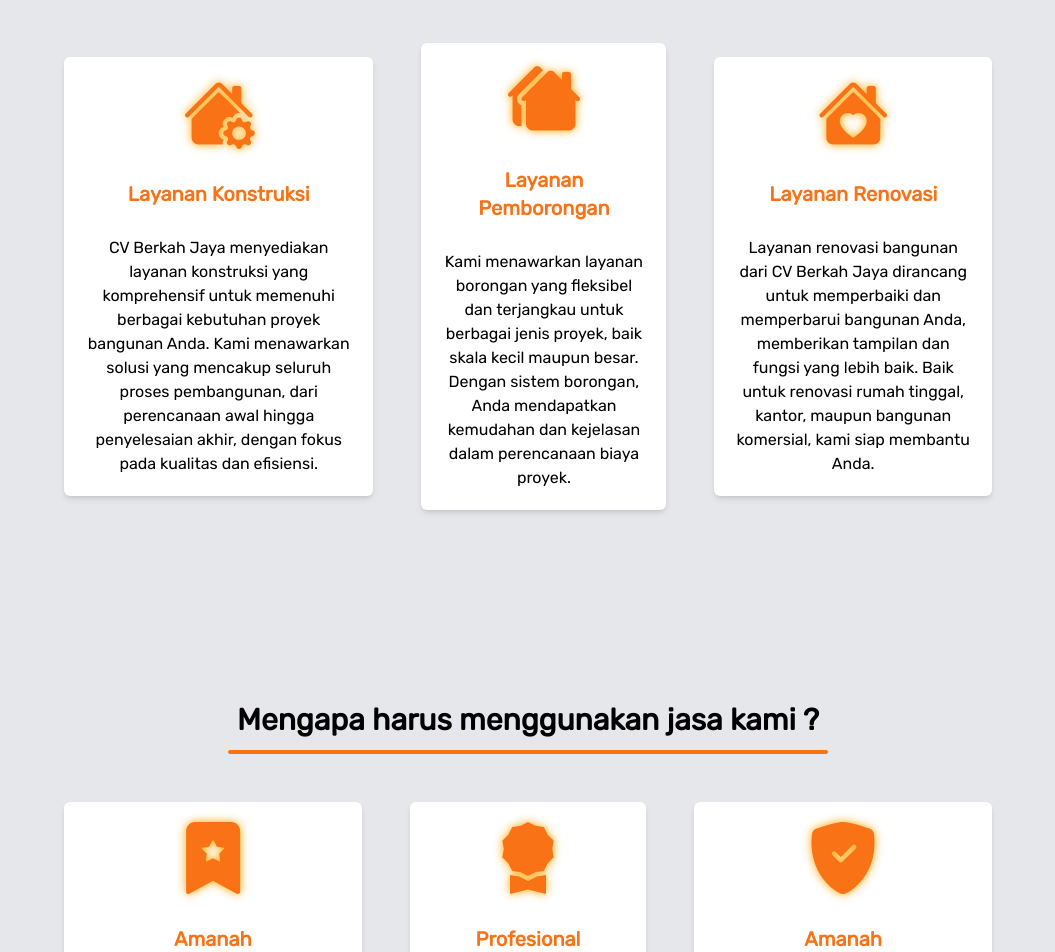
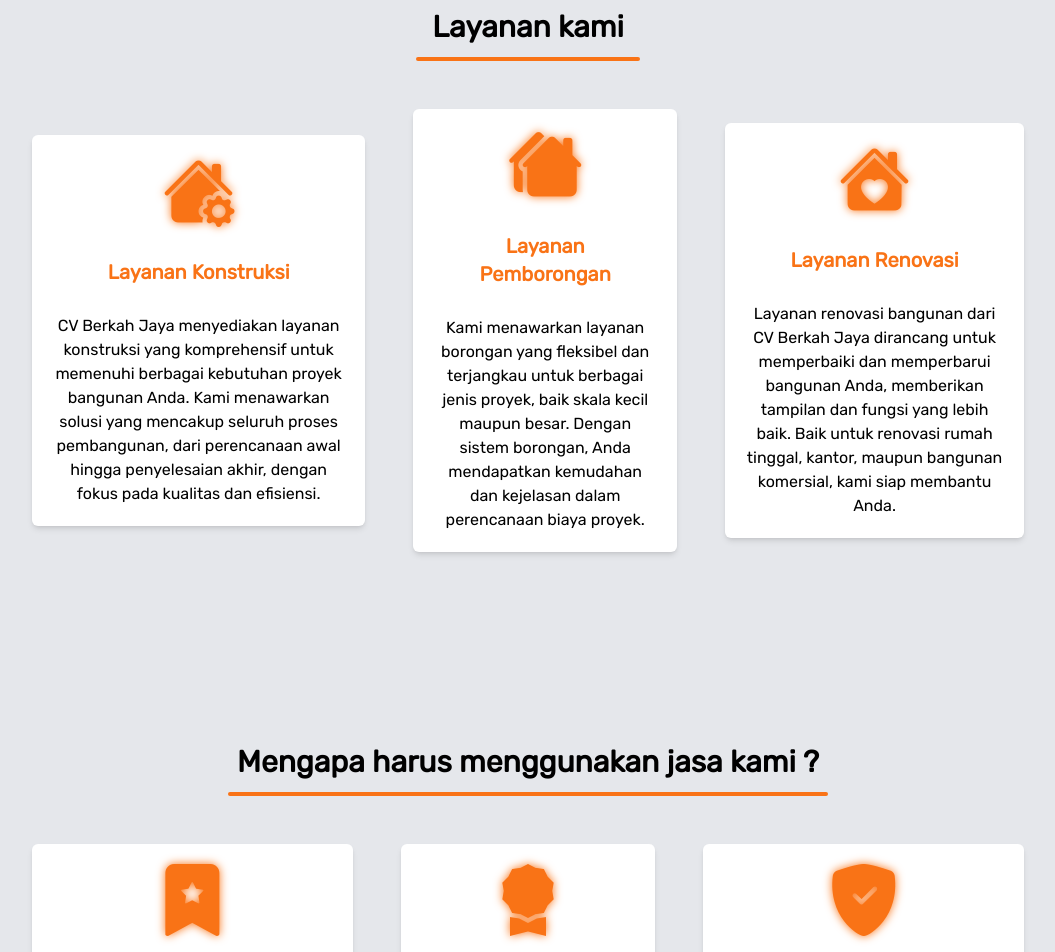
Before and after one commit to fpbismyname/cv-berkah-jaya, a React (Vite) app: page / in a window 1280 px wide. Shown: the part 1480-2432 px from the top of the page, without its empty margins (112-1167 px from the left). Built offline with nearby package versions, Linux system fonts and the light colour scheme.

Commit message:
CV-Berkah-Jaya-Cianjur-V-1.0.6

```diff
--- a/index.html
+++ b/index.html
@@ -4,7 +4,7 @@
     <meta charset="UTF-8" />
     <link rel="icon" type="image/png" href="/berkah-jaya.png" />
     <meta name="viewport" content="width=device-width, initial-scale=1.0" />
-    <title>CV - Berkah Jaya Cianjur</title>
+    <title>Jasa Konstruksi Cianjur - CV Berkah Jaya Cianjur</title>
   </head>
   <body>
     <div id="root"></div>
--- a/src/App.jsx
+++ b/src/App.jsx
@@ -7,7 +7,7 @@ import Whatsapp from "./components/Whatsapp";
 const App = () => {
   return (
     <>
-      <div className="flex flex-col min-h-[100vh] bg-gray-200 p-8 gap-12">
+      <div className="flex flex-col min-h-[100vh] bg-gray-200 gap-12">
         <Navbar />
         <Whatsapp/>
         <Content />
--- a/src/components/Contents.jsx
+++ b/src/components/Contents.jsx
@@ -4,7 +4,7 @@ import "bootstrap-icons/font/bootstrap-icons.css";
 
 const content = () => {
   return (
-    <div className="flex flex-col p-24 desktop:p-8 mobile:p-0 tablet:p-0 gap-24 mobile:gap-12 tablet:gap-12">
+    <div className="flex flex-col p-24 desktop:p-8 mobile:p-0 tablet:p-0 gap-24 mobile:gap-8 tablet:gap-8">
       {/* Welcome Contenr */}
       <div className="flex flex-col p-0 rounded-md tablet:p-28 mobile:p-10 justify-center">
         <div className="flex flex-row justify-center gap-12 tablet:flex-col-reverse mobile:flex-col-reverse tablet:gap-8 mobile:gap-4">
@@ -76,7 +76,7 @@ const content = () => {
         <div className="flex flex-row mobile:flex-col tablet:flex-col justify-center gap-12 ">
           <div className="flex flex-col justify-center gap-12 tablet:gap-8 mobile:gap-4 ">
             <div className="flex bg-white p-5 rounded-md flex-col justify-center gap-4 tablet:w-full mobile:w-full text-center shadow-md">
-              <i className="bi bi-house-gear-fill text-7xl text-orange-500 drop-shadow-[0px_0px_5px_orange]"></i>
+              <i className="bi bi-house-gear-fill text-7xl text-orange-500 drop-shadow-[0px_0px_5px_#f97316]"></i>
               <h1 className="text-xl tablet:text-3xl tablet:text-center mobile:text-2xl mobile:text-center p-3">
                 <span className="text-orange-500 font-bold">
                   Layanan Konstruksi
@@ -93,7 +93,7 @@ const content = () => {
           </div>
           <div className="flex flex-col justify-center gap-12 tablet:gap-8 mobile:gap-4 ">
             <div className="flex bg-white p-5 rounded-md flex-col justify-center gap-4 tablet:w-full mobile:w-full text-center shadow-md">
-              <i className="bi bi-houses-fill text-7xl text-orange-500 drop-shadow-[0px_0px_5px_orange]"></i>
+              <i className="bi bi-houses-fill text-7xl text-orange-500 drop-shadow-[0px_0px_5px_#f97316]"></i>
               <h1 className="text-xl tablet:text-3xl tablet:text-center mobile:text-2xl mobile:text-center p-3">
                 <span className="text-orange-500 font-bold">
                   Layanan Pemborongan
@@ -109,7 +109,7 @@ const content = () => {
           </div>
           <div className="flex flex-col justify-center gap-12 tablet:gap-8 mobile:gap-4">
             <div className="flex bg-white p-5 rounded-md flex-col justify-center gap-4 tablet:w-full mobile:w-full text-center shadow-md">
-              <i className="bi bi-house-heart-fill text-7xl text-orange-500 drop-shadow-[0px_0px_5px_orange]"></i>
+              <i className="bi bi-house-heart-fill text-7xl text-orange-500 drop-shadow-[0px_0px_5px_#f97316]"></i>
               <h1 className="text-xl tablet:text-3xl tablet:text-center mobile:text-2xl mobile:text-center p-3">
                 <span className="text-orange-500 font-bold">
                   Layanan Renovasi
@@ -140,7 +140,7 @@ const content = () => {
         <div className="flex flex-row mobile:flex-col tablet:flex-col justify-center gap-12">
           <div className="flex flex-col justify-center gap-12 tablet:gap-8 mobile:gap-4">
             <div className="flex bg-white p-5 rounded-md flex-col justify-center gap-4 tablet:w-full mobile:w-full text-center shadow-md">
-              <i className="bi bi-bookmark-star-fill text-7xl text-orange-500 drop-shadow-[0px_0px_5px_orange]"></i>
+              <i className="bi bi-bookmark-star-fill text-7xl text-orange-500 drop-shadow-[0px_0px_5px_#f97316]"></i>
               <h1 className="text-xl tablet:text-3xl tablet:text-center mobile:text-2xl mobile:text-center p-3">
                 <span className="text-orange-500 font-bold">Amanah</span>
               </h1>
@@ -153,7 +153,7 @@ const content = () => {
           </div>
           <div className="flex flex-col justify-center gap-12 tablet:gap-8 mobile:gap-4 ">
             <div className="flex bg-white p-5 rounded-md flex-col justify-center gap-4 tablet:w-full mobile:w-full text-center shadow-md">
-              <i className="bi bi-award-fill text-7xl text-orange-500 drop-shadow-[0px_0px_5px_orange]"></i>
+              <i className="bi bi-award-fill text-7xl text-orange-500 drop-shadow-[0px_0px_5px_#f97316]"></i>
               <h1 className="text-xl tablet:text-3xl tablet:text-center mobile:text-2xl mobile:text-center p-3">
                 <span className="text-orange-500 font-bold">Profesional</span>
               </h1>
@@ -165,7 +165,7 @@ const content = () => {
           </div>
           <div className="flex flex-col justify-center gap-12 tablet:gap-8 mobile:gap-4">
             <div className="flex bg-white p-5 rounded-md flex-col justify-center gap-4 tablet:w-full mobile:w-full text-center shadow-md">
-              <i className="bi bi-shield-fill-check text-7xl text-orange-500 drop-shadow-[0px_0px_5px_orange]"></i>
+              <i className="bi bi-shield-fill-check text-7xl text-orange-500 drop-shadow-[0px_0px_5px_#f97316]"></i>
               <h1 className="text-xl tablet:text-3xl tablet:text-center mobile:text-2xl mobile:text-center p-3">
                 <span className="text-orange-500 font-bold">Amanah</span>
               </h1>
--- a/src/components/Navbar.jsx
+++ b/src/components/Navbar.jsx
@@ -24,9 +24,13 @@ const links = [
 const Navbar = () => {
   const [menu, setMenu] = useState(false);
   return (
+    <div className="sticky top-0 z-10 p-10">
       <nav className="flex flex-row justify-between px-8 py-6 h-max shadow-xl bg-white rounded-lg border-b-orange-400 border-b-4">
         <div className="flex flex-row hover:drop-shadow-[0px_0px_5px_gray] transition cursor-pointer">
-      <img src={Icon} className="object-contain w-8 mobile:w-5 tablet:w-5 mr-3"/>
+          <img
+            src={Icon}
+            className="object-contain w-8 mobile:w-5 tablet:w-5 mr-3"
+          />
           <h1 className="flex font-bold text-xl mobile:text-sm tablet:text-sm align-middle">
             Berkah Jaya
           </h1>
@@ -64,7 +68,7 @@ const Navbar = () => {
                         key={index}
                         href={link.href}
                         className="mx-4 hover:font-bold transition ease-in-out hover:scale-125 p-3"
-                      onClick={()=>{
+                        onClick={() => {
                           setMenu(false);
                         }}
                       >
@@ -78,6 +82,7 @@ const Navbar = () => {
           </div>
         </div>
       </nav>
+    </div>
   );
 };
 
--- a/src/components/Whatsapp.jsx
+++ b/src/components/Whatsapp.jsx
@@ -3,7 +3,7 @@ import Icon_Whatsapp from "/icon-whatsapp.webp";
 
 const whatsapp = () => {
   return (
-    <div className="fixed z-10 bottom-10 right-10 bg-white p-5 rounded-full cursor-pointer hover:drop-shadow-xl mobile:p-3 tablet:p-3">
+    <div className="fixed z-10 bottom-10 right-10 bg-white p-5 rounded-full cursor-pointer hover:drop-shadow-[0px_0px_10px_#37eb34] transition mobile:p-3 tablet:p-3">
       <div className="flex flex-row gap-5 h-full w-full justify-center items-center mobile:gap-3 tablet:gap-3">
         <img src={Icon_Whatsapp} className="w-[30px] mobile:w-[20px] tablet:w-[20px]" />
         <h1 className="flex-1 flex-col font-bold text-md text-green-500 drop-shadow-md mobile:text-sm tablet:text-sm">
```
Lines whose indentation alone changed are shown as unchanged.
